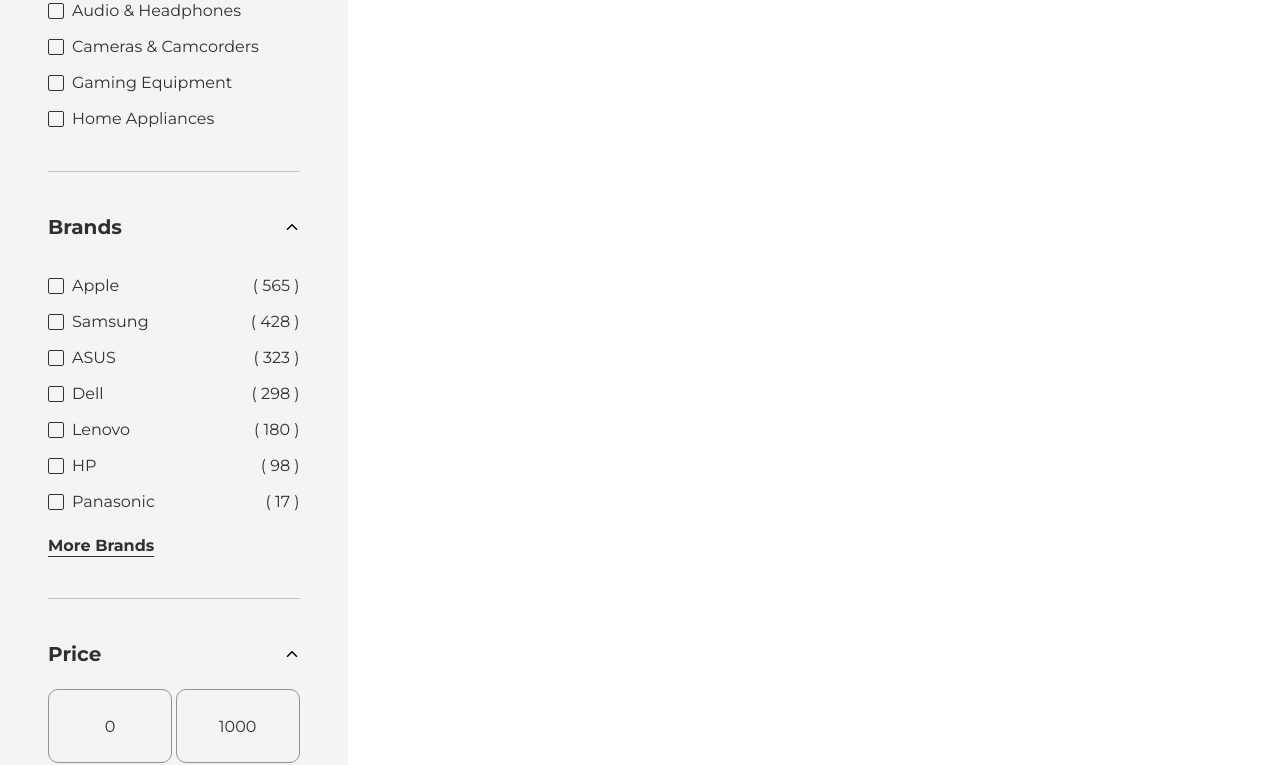
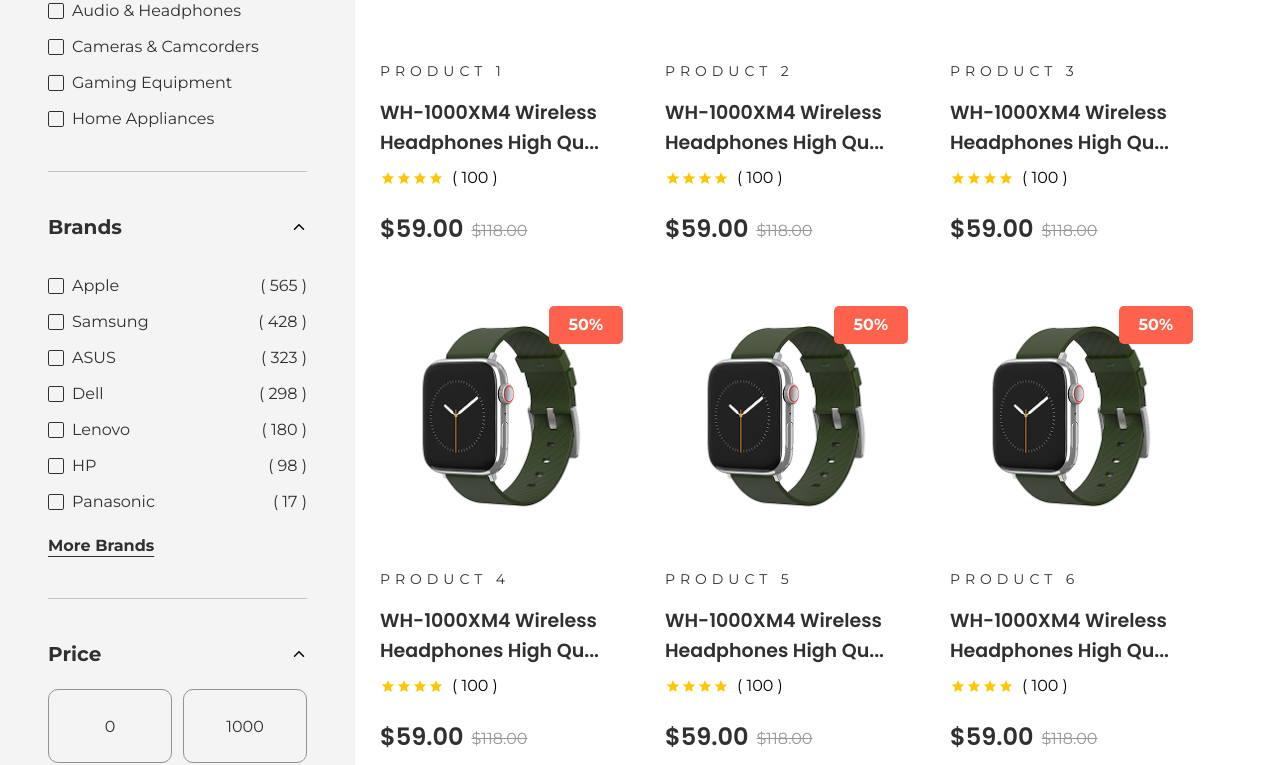
Before and after one commit to Md-Shihab247/eshop, a React (Vite) app: page /product-list in a window 1280 px wide. Shown: the part 800-1565 px from the top of the page. Built offline with nearby package versions, Linux system fonts and the light colour scheme.

Commit message:
pagination
80% complete pagination portion

```diff
--- /dev/null
+++ b/src/components/Pagination.jsx
@@ -0,0 +1,53 @@
+/* eslint-disable no-unused-vars */
+
+const Pagination = ({
+  totalProducts,
+  parPageProducts,
+  currentPage,
+  onPageChange,
+}) => {
+  let totalPages = Math.ceil(totalProducts / parPageProducts);
+  let maxPageShow = 10;
+  let pagesShowBeforeAfter = 3;
+  let startPage = Math.max(1, currentPage - pagesShowBeforeAfter);
+  let endPage = Math.min(totalPages, currentPage + pagesShowBeforeAfter);
+
+  if (endPage - startPage + 1 < maxPageShow) {
+    if (startPage > 1) {
+      startPage = Math.max(1, endPage - maxPageShow + 1);
+    }
+    endPage = Math.min(totalPages, startPage + maxPageShow - 1);
+  }
+
+  let pagesNo = [];
+  for (let i = startPage; i <= endPage; i++) {
+    pagesNo.push(i);
+  }
+
+  return (
+    <div className=" flex" >
+      <button
+        className="bg-[#ddddddcb] cursor-pointer text-[32px] h-10 w-10 flex items-center justify-center rounded-[5px]"
+        disabled={currentPage === 1}
+        onClick={() => onPageChange(currentPage - 1)}
+        >
+        <span className="mb-2">&lt;</span>
+      </button>
+
+        {pagesNo.map((number,index)=>{
+               return <button onClick={()=>{onPageChange(number)}} key={index} className={` ${(currentPage - 1) == index ? "bg-[#FF624C] text-white" : "bg-[#ddd] text-[#303030]"} mx-2 text-[#303030] font-poppins text-xl font-semibold leading-7.5 cursor-pointer h-10 w-10 flex items-center justify-center rounded-[5px]`} > {number} </button>
+        })
+        }
+
+      <button
+        className=" bg-[#ddddddcb] text-[32px] cursor-pointer h-10 w-10 flex items-center justify-center rounded-[5px]"
+        disabled={currentPage === totalPages}
+        onClick={() => onPageChange(currentPage + 1)}
+      >
+        <span className="mb-2">&gt;</span>
+      </button>
+    </div>
+  );
+};
+
+export default Pagination;
--- /dev/null
+++ b/src/components/PaginationProducts.jsx
@@ -0,0 +1,52 @@
+import React, { useState } from 'react'
+import ProductLayout from './layouts/ProductLayout';
+import Pagination from './Pagination';
+
+const PaginationProducts = () => {
+
+       let [currentPage,setCurrentPage] = useState(1)
+       let itemsParPage = 16
+
+    let products = Array.from({length : 160} ,(_,index)=>({
+            id: index + 1,
+            name : `product ${index + 1}`,
+            price : (Math.random() * 1000).toFixed(2)
+    }))
+
+  let startIndex = (currentPage - 1 )* itemsParPage
+  let currentProducts = products.slice(startIndex, startIndex + itemsParPage)
+
+  return (
+    <div className='w-full flex flex-wrap'>
+          {currentProducts.map((item,index)=>{
+
+           return <div key={index} className='max-w-[285px]'>
+                   <ProductLayout
+                    catagory={item.name}
+                    tittle={"WH-1000XM4 Wireless Headphones High Qu..."}
+                    price={"$59.00"}
+                    rating={4}
+                    oldPrice={"$118.00"}
+                    discount={true}
+                    bordering={true}
+                    stack={false}
+                    starckAmount={"50"} />
+                 </div>
+
+          })
+
+          }
+
+          <div className='mx-auto'>
+            <Pagination
+            totalProducts={products.length}
+            parPageProducts={itemsParPage}
+            currentPage={currentPage}
+            onPageChange={setCurrentPage}
+          />
+          </div>
+    </div>
+  )
+}
+
+export default PaginationProducts
--- a/src/components/icons/InstagramIcon.jsx
+++ b/src/components/icons/InstagramIcon.jsx
@@ -2,7 +2,7 @@
 const InstagramIcon = () => {
   return (
     <svg className=" cursor-pointer" xmlns="http://www.w3.org/2000/svg" width="16" height="16" viewBox="0 0 16 16" fill="none">
-  <g clip-path="url(#clip0_2_117)">
+  <g clipPath="url(#clip0_2_117)">
     <path d="M11.9997 0H3.9999C1.80015 0 0 1.80015 0 3.9999V12.0001C0 14.1993 1.80015 16 3.9999 16H11.9997C14.1995 16 15.9996 14.1993 15.9996 12.0001V3.9999C15.9996 1.80015 14.1995 0 11.9997 0ZM14.6662 12.0001C14.6662 13.4701 13.4705 14.6666 11.9997 14.6666H3.9999C2.52974 14.6666 1.33337 13.4701 1.33337 12.0001V3.9999C1.33337 2.52955 2.52974 1.33337 3.9999 1.33337H11.9997C13.4705 1.33337 14.6662 2.52955 14.6662 3.9999V12.0001Z" fill="#303030"/>
     <path d="M12.334 4.66649C12.8862 4.66649 13.3339 4.21878 13.3339 3.66651C13.3339 3.11424 12.8862 2.66653 12.334 2.66653C11.7817 2.66653 11.334 3.11424 11.334 3.66651C11.334 4.21878 11.7817 4.66649 12.334 4.66649Z" fill="#303030"/>
     <path d="M7.9999 3.99991C5.79035 3.99991 4 5.79045 4 7.99981C4 10.2084 5.79035 12.0001 7.9999 12.0001C10.2088 12.0001 11.9998 10.2084 11.9998 7.99981C11.9998 5.79045 10.2088 3.99991 7.9999 3.99991ZM7.9999 10.6667C6.52732 10.6667 5.33337 9.47278 5.33337 7.99981C5.33337 6.52684 6.52732 5.33327 7.9999 5.33327C9.47248 5.33327 10.6664 6.52684 10.6664 7.99981C10.6664 9.47278 9.47248 10.6667 7.9999 10.6667Z" fill="#303030"/>
--- /dev/null
+++ b/src/components/icons/PaginationArrowLeftIcon.jsx
@@ -0,0 +1,11 @@
+import React from 'react'
+
+const PaginationArrowLeftIcon = () => {
+  return (
+   <svg xmlns="http://www.w3.org/2000/svg" width="32" height="32" viewBox="0 0 32 32" fill="none">
+  <path d="M9.99994 16.0001C9.99994 16.2558 10.0977 16.5118 10.2929 16.7071L20.2929 26.7071C20.6837 27.0978 21.3164 27.0978 21.7069 26.7071C22.0974 26.3163 22.0977 25.6836 21.7069 25.2931L12.4139 16.0001L21.7069 6.70706C22.0977 6.31631 22.0977 5.68356 21.7069 5.29306C21.3162 4.90256 20.6834 4.90231 20.2929 5.29306L10.2929 15.2931C10.0977 15.4883 9.99994 15.7443 9.99994 16.0001Z" fill="#303030"/>
+</svg>
+  )
+}
+
+export default PaginationArrowLeftIcon
--- /dev/null
+++ b/src/components/icons/PaginationArrowRightIcon.jsx
@@ -0,0 +1,11 @@
+import React from 'react'
+
+const PaginationArrowRightIcon = () => {
+  return (
+    <svg xmlns="http://www.w3.org/2000/svg" width="32" height="32" viewBox="0 0 32 32" fill="none">
+  <path d="M22.0001 15.9999C22.0001 15.7442 21.9023 15.4882 21.7071 15.2929L11.7071 5.29294C11.3163 4.90219 10.6836 4.90219 10.2931 5.29294C9.90256 5.68369 9.90231 6.31644 10.2931 6.70694L19.5861 15.9999L10.2931 25.2929C9.90231 25.6837 9.90231 26.3164 10.2931 26.7069C10.6838 27.0974 11.3166 27.0977 11.7071 26.7069L21.7071 16.7069C21.9023 16.5117 22.0001 16.2557 22.0001 15.9999Z" fill="#303030"/>
+</svg>
+  )
+}
+
+export default PaginationArrowRightIcon
--- a/src/components/icons/UncheckIcon.jsx
+++ /dev/null
@@ -1,11 +0,0 @@
-import React from 'react'
-
-const UncheckIcon = () => {
-  return (
-    <svg width="16" height="16" viewBox="0 0 16 16" fill="none" xmlns="http://www.w3.org/2000/svg">
-    <rect x="0.5" y="0.5" width="15" height="15" rx="1.5" fill="#F4F4F4" stroke="#303030"/>
-    </svg>
-  )
-}
-
-export default UncheckIcon
--- a/src/pages/ProductListPage.jsx
+++ b/src/pages/ProductListPage.jsx
@@ -1,8 +1,8 @@
-import React, { useState } from 'react'
+import { useState } from 'react'
 import Container from '../components/layouts/Container'
 import { IoIosArrowDown } from 'react-icons/io'
 import CheckIcon from '../components/icons/CheckIcon'
-
+import PaginationProducts from '../components/PaginationProducts'
   let Categories = [
     { id: 1, name: 'Computers & Tablets' },
     { id: 2, name: 'Mobile & Accessories' },
@@ -73,7 +73,6 @@
     }
 
     let handleInputMin = (value)=>{
-
       if (value === "") {
         setMinValue(0)
         }else{
@@ -97,13 +96,13 @@
   return (
     <div className='mt-16'>
       <Container>
-      <div className=' flex'>
-
+      <div className=' flex justify-between'>
+                                                    {/* Catagories portion  */}
         <div className='w-[355px] max-h-[1057px] box-border p-12 bg-[#F4F4F4] rounded-[25px]'>
           <div className='w-full'>
 
-                                                      {/* Categories Dropdown  */}
-              <div >
+                                                    {/* Categories Dropdown  */}
+              <div>
                <div onClick={()=> setIsDropDownOpen(!isDropDownOpen)} className=' mb-5 flex items-center justify-between'>
                   <h4 className=' cursor-pointer font-montserrat text-xl text-[#303030] font-bold  leading-7.5'>Categories</h4>
                   <IoIosArrowDown  className={`${isDropDownOpen && `rotate-180`} cursor-pointer transition-all text-black h-4 w-4 `}/>
@@ -146,7 +145,7 @@
               </div>
 
               <hr className=' text-[#C3C3C3] w-full my-10'/>
-
+                                                    {/* Price portion  */}
              <div>
                 <div onClick={()=> setIsDropDownOpen3(!isDropDownOpen3)} className=' mb-5 flex items-center justify-between'>
                     <h4 className=' cursor-pointer font-montserrat text-xl text-[#303030] font-bold  leading-7.5'>Price</h4>
@@ -155,7 +154,7 @@
 
                 {isDropDownOpen3 &&
                 <div>
-                  <div className=' flex justify-between'>
+                  <div className=' flex gap-x-[11px]'>
                     <input onChange={(e)=> handleInputMin(e.target.value)} className='h-[74px] w-[124px] px-5 text-center font-montserrat text-base font-normal leading-6 text-[#303030] border border-[#929292] rounded-[10px] bg-[#F4F4F4]' type="number" value={minValue} max={1000} min={0}/>
                     <input onChange={(e)=> handleInputMax(e.target.value)} className='h-[74px] w-[124px] px-5 text-center font-montserrat text-base font-normal leading-6 text-[#303030] border border-[#929292] rounded-[10px] bg-[#F4F4F4]' type="number" value={maxValue} max={1000} min={0} />
                   </div>
@@ -196,8 +195,11 @@
           </div>
 
         </div>
+                                  {/* pagination portion  */}
+        <div className='max-w-[1140px]'>
+          <PaginationProducts/>
+        </div>
 
-        <div className='w-[75%]'>Products</div>
       </div>
     </Container>
     </div>
```
Also changed, not shown: src/components/icons/CallIcon.jsx (+1 -1 lines).
